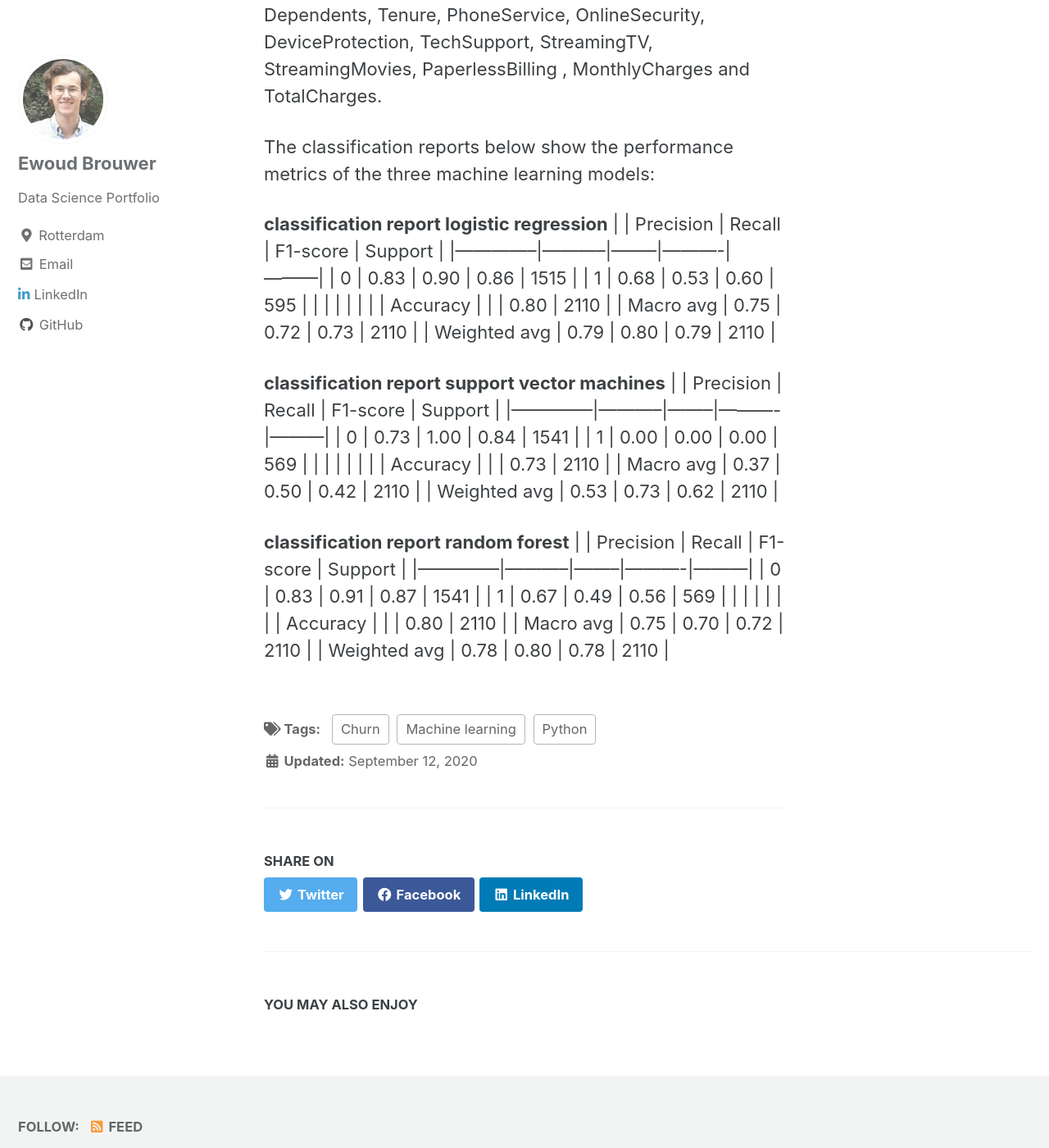
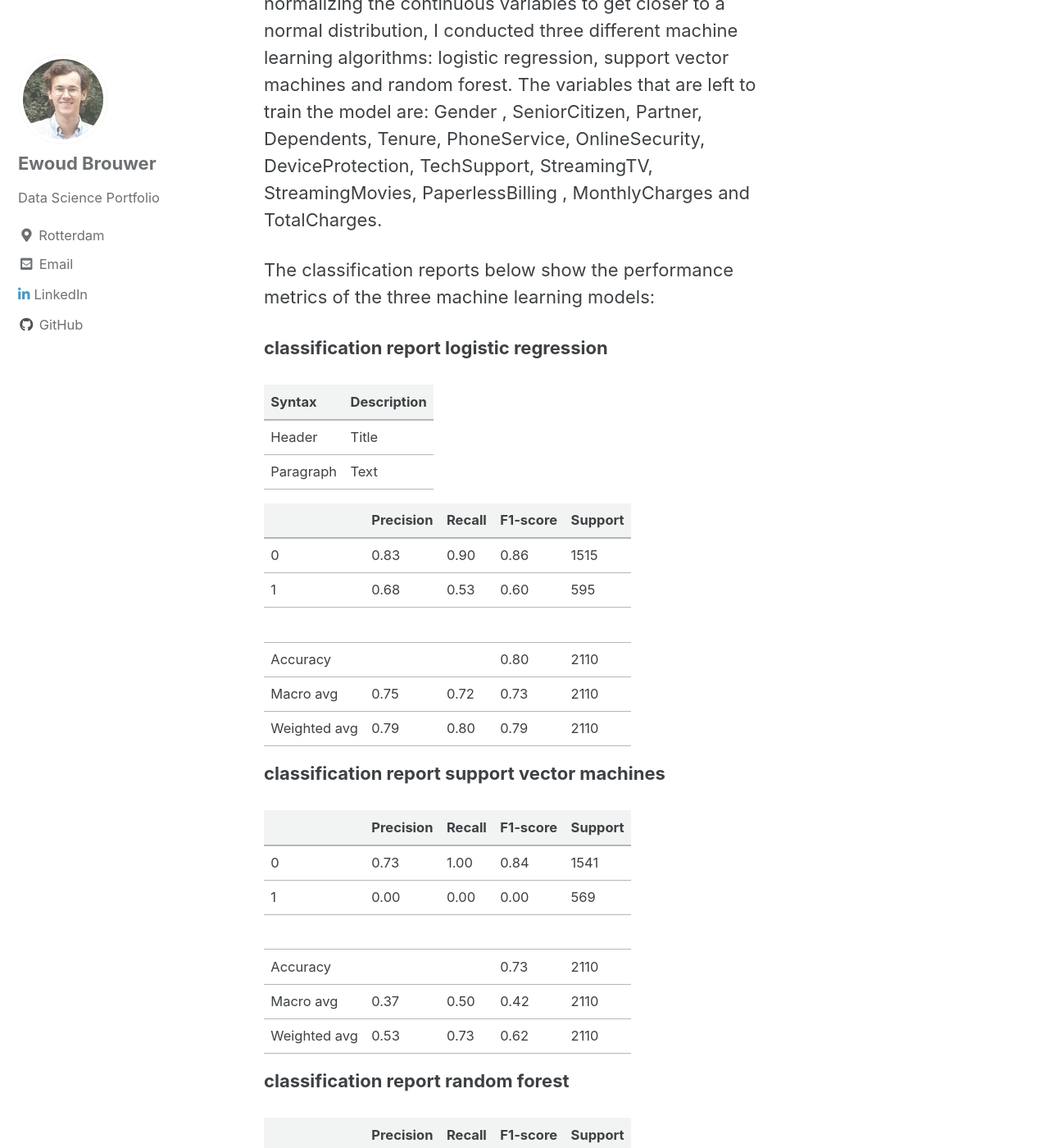
Before and after one commit to ewoudb33/ewoudb33.github.io, a Jekyll site: the page built from _posts/2020-09-12-churn-prediction.md, in a window 1280 px wide and 1400 px high, scrolled down 3110 px. Shown: the whole window at 82% size. Built offline with Jekyll 4.4.1, drawn with Linux system fonts in a browser that asks for light colours; cached includes are drawn as plain includes; some of the changed text lies outside the part shown.

Commit message:
post update

```diff
--- a/_posts/2020-09-12-churn-prediction.md
+++ b/_posts/2020-09-12-churn-prediction.md
@@ -23,7 +23,7 @@ The distribution of contract type looks like this:
 
 <img src="{{ site.url {{ site.baseurl }}/images/contract.png" alt = "">
 
-Month-to-Month contracts are apparently the most popular.
+Month-to-month contracts are apparently the most popular.
 
 After looking at the distribution of customer tenure, it seems that most customers just joined this company.
 
@@ -40,6 +40,14 @@ After transforming the data to a numerical scale and normalizing the continuous
 The classification reports below show the performance metrics of the three machine learning models:
 
 **classification report logistic regression**
+
+| Syntax      | Description |
+| ----------- | ----------- |
+| Header      | Title       |
+| Paragraph   | Text        |
+
+
+
 |              | Precision | Recall | F1-score | Support |
 |--------------|-----------|--------|----------|---------|
 | 0            | 0.83      | 0.90   | 0.86     | 1515    |
@@ -51,6 +59,7 @@ The classification reports below show the performance metrics of the three machi
 
 
 **classification report support vector machines**
+
 |              | Precision | Recall | F1-score | Support |
 |--------------|-----------|--------|----------|---------|
 | 0            | 0.73      | 1.00   | 0.84     | 1541    |
@@ -62,6 +71,7 @@ The classification reports below show the performance metrics of the three machi
 
 
 **classification report random forest**
+
 |              | Precision | Recall | F1-score | Support |
 |--------------|-----------|--------|----------|---------|
 | 0            | 0.83      | 0.91   | 0.87     | 1541    |
```
Also changed, not shown: other parts of _posts/2020-09-12-churn-prediction.md (+1 -1 lines), images/head_telco.png.
